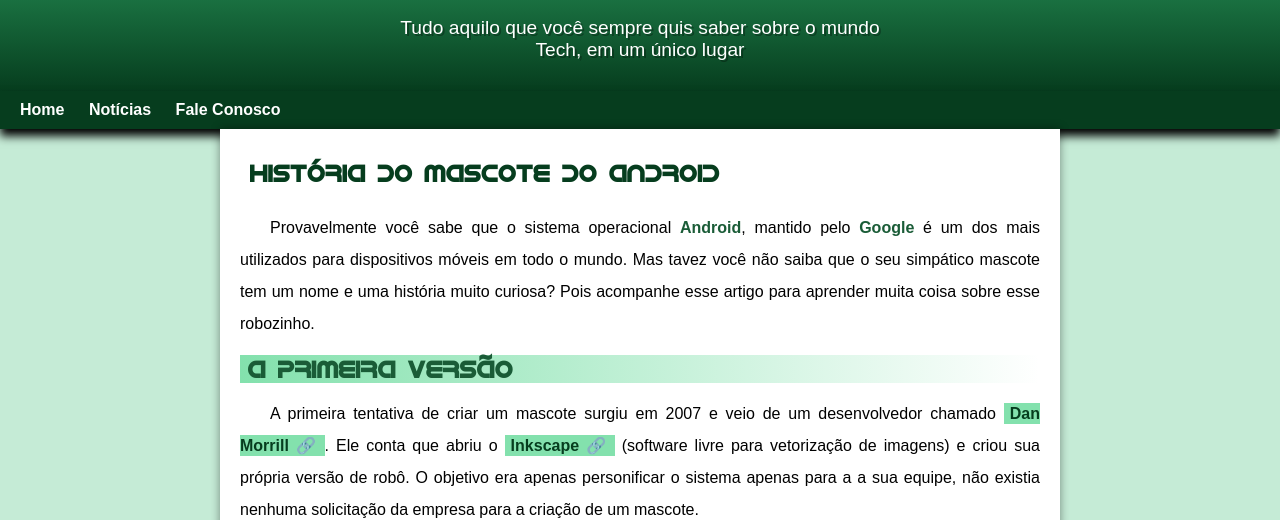
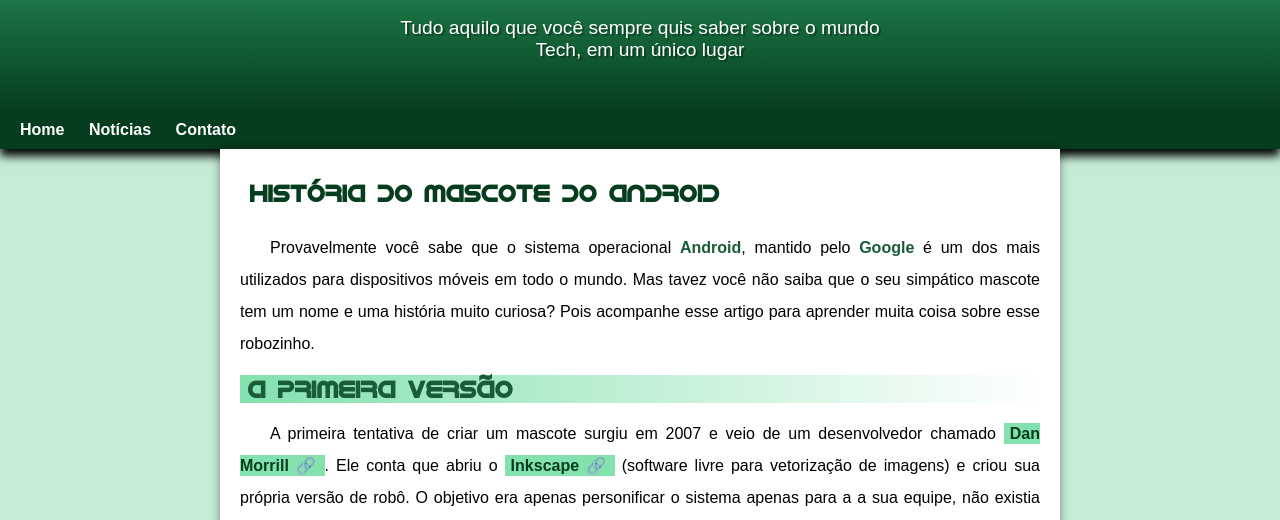
Before and after one commit to wilgnerbsilva/projeto-android, a plain HTML site: page index.html in a window 1280 px wide. Shown: the part 100-620 px from the top of the page. Drawn offline with Linux system fonts and the light colour scheme.

Commit message:
atualização do projeto android
atualizado o menu do site

```diff
--- a/index.html
+++ b/index.html
@@ -16,7 +16,7 @@
     <nav>
         <a href="#">Home</a>
         <a href="#">Notícias</a>
-        <a href="#">Fale Conosco</a>
+        <a href="#">Contato</a>
     </nav>
     <main>
         <article>
--- a/style.css
+++ b/style.css
@@ -69,7 +69,7 @@ header > p {
     padding-right: 10px;
     padding-left: 10px;
     margin: auto;
-    padding-bottom: 30px;
+    padding-bottom: 50px;
     text-shadow: 2px 2px 0px rgba(0, 0, 0, 0.315);
 }
 
```
